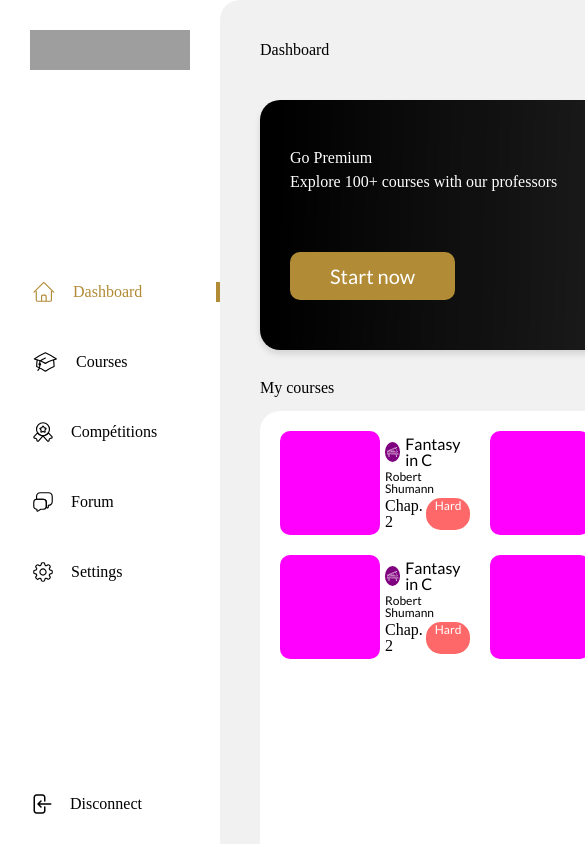
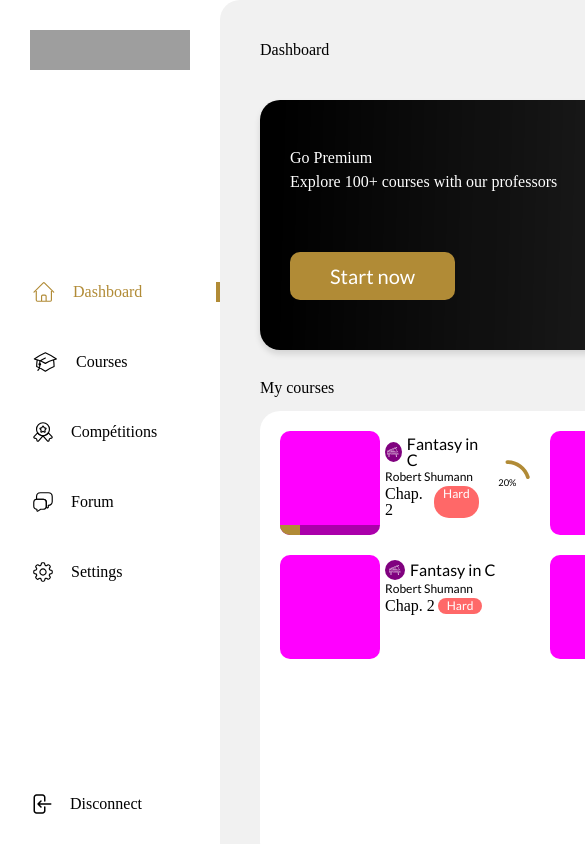
Before and after one commit to LesBosseurs/salineRoyalAcademy, a Next.js app in the folder client/: page /dashboard in a window 390 px wide. Shown: the top 844 px of the page, 585 px wide, since content can reach past the window. Built offline with nearby package versions, Linux system fonts and the light colour scheme; grey boxes are pictures that could not be loaded.

Commit message:
🌈 style: courseCard mobile

```diff
--- a/client/components/CourseCard.tsx
+++ b/client/components/CourseCard.tsx
@@ -9,7 +9,7 @@
   professor: string;
   difficulty: number;
   actualChapter: string | null;
-  pourcentage: number | null;
+  pourcentage?: number | null;
 };
 
 export default function CourseCard({
@@ -27,9 +27,13 @@
         <div className={style.instrument}>
           <InstrumentIcon instrument="Piano" fill="#fff" />
         </div>
-        <div className={style.progress_bar}>
-          <div></div>
-        </div>
+        {pourcentage ? (
+          <div className={style.progress_bar}>
+            <div style={{ width: `${pourcentage}%` }}></div>
+          </div>
+        ) : (
+          ''
+        )}
       </div>
       <div className={style.description}>
         <div>
--- a/client/pages/dashboard.tsx
+++ b/client/pages/dashboard.tsx
@@ -41,6 +41,7 @@
                 professor="Robert Shumann"
                 difficulty={2}
                 actualChapter="Chap. 2"
+                pourcentage={20}
               />
               <CourseCard
                 title="Fantasy in C"
--- a/client/styles/components/CourseCard.module.scss
+++ b/client/styles/components/CourseCard.module.scss
@@ -35,6 +35,22 @@
         position: absolute;
         top: 5px;
         right: 5px;
+      }
+    }
+
+    > .progress_bar {
+      position: absolute;
+      bottom: 0;
+      width: 100%;
+      height: 10px;
+      background-color: #00000055;
+      border-radius: 0 0 10px 10px;
+      overflow: hidden;
+
+      > div {
+        display: flex;
+        background-color: $primary-yellow;
+        height: 100%;
       }
     }
   }
@@ -114,5 +130,9 @@
     display: flex;
     align-self: center;
     margin-left: auto;
+
+    @media screen and (min-width: $breakpoint-mobile) {
+      display: none;
+    }
   }
 }
```
